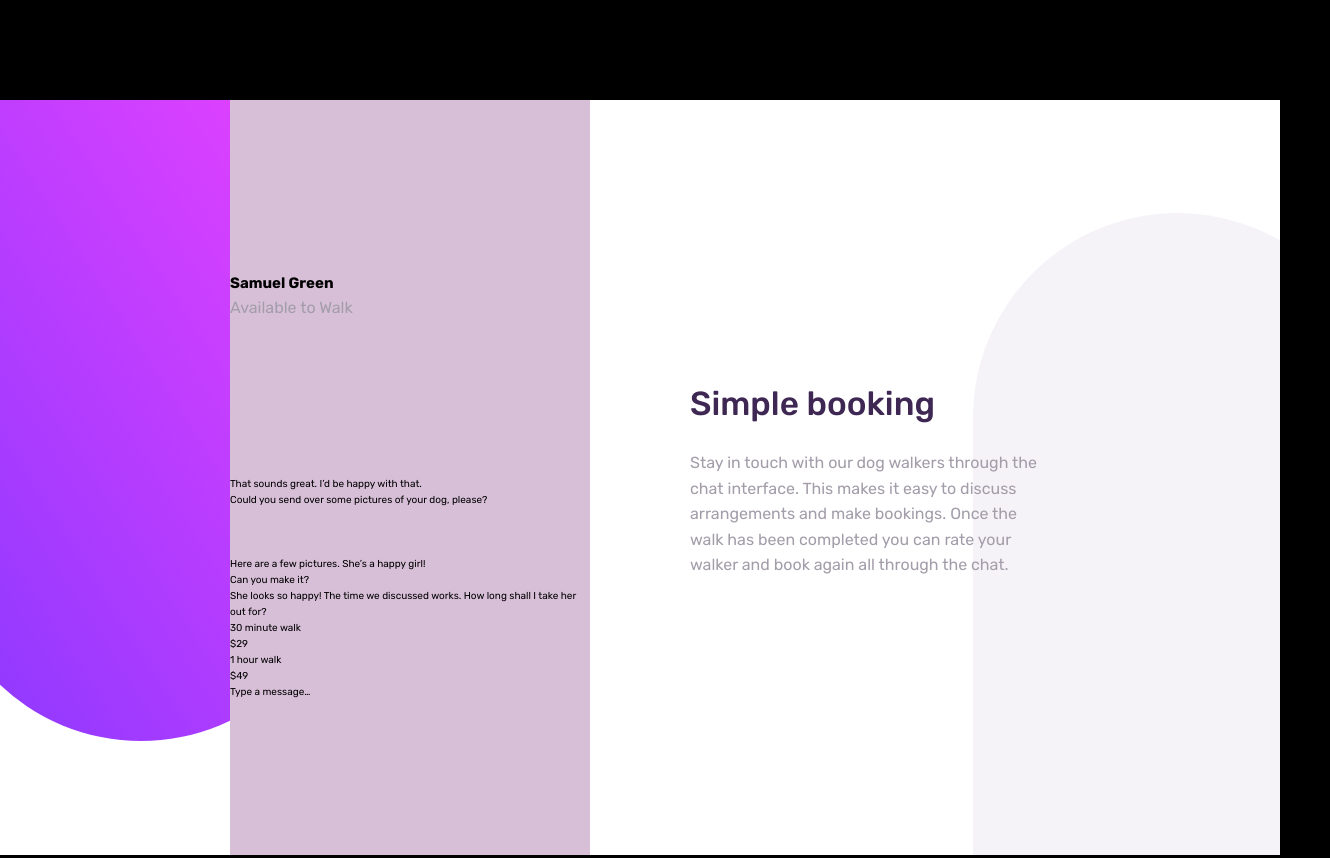
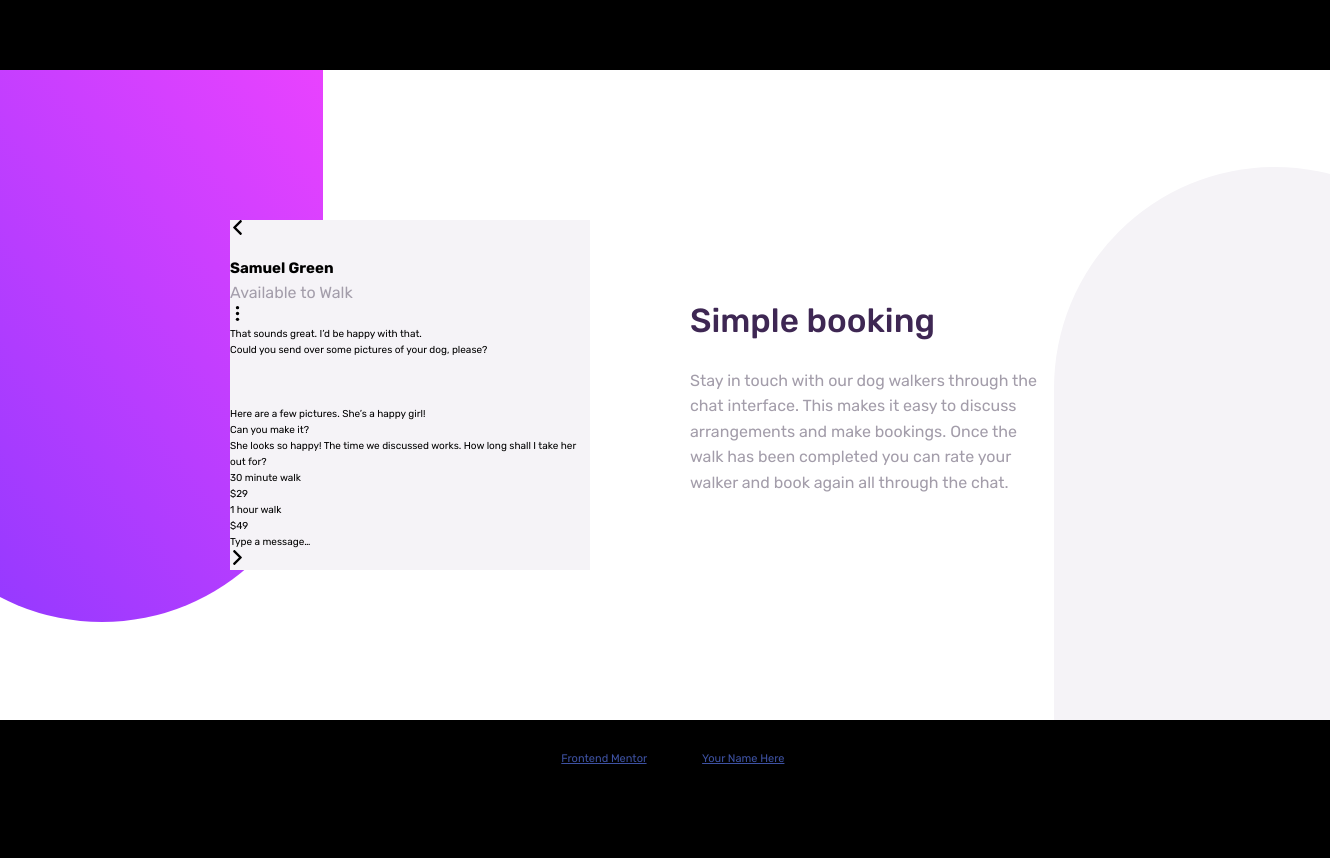
Before and after one commit to TrellixVulnTeam/chatApp_0KZ8, a website: page index.html in a window 1280 px wide. Shown: the top 858 px of the page, 1330 px wide, since content can reach past the window. After the commit the page ends 837 px from the top, so only its background shows below. Drawn offline with Linux system fonts and the light colour scheme.

```diff
--- a/index.html
+++ b/index.html
@@ -28,7 +28,7 @@
           <div class="app__body--top">
             <!-- *add icons for left arrow and ! -->
             <svg class="app__icon">
-              <use xlink:href="images/sprite.svg#"></use>
+              <use xlink:href="images/sprite.svg#left-arrow"></use>
             </svg>
             <figure class="app__item">
               <img src="" alt="" class="app__img" />
@@ -36,7 +36,7 @@
             <h2 class="heading-2">Samuel Green</h2>
             <p class="paragraph small">Available to Walk</p>
             <svg class="app__icon">
-              <use xlink:href="images/sprite.svg#"></use>
+              <use xlink:href="images/sprite.svg#more"></use>
             </svg>
           </div>
           <div class="app__center">
@@ -89,7 +89,7 @@
               <p class="app__text grey-text">Type a message…</p>
               <span>
                 <svg class="app__icon">
-                  <use xlink:href="images/sprite.svg#"></use>
+                  <use xlink:href="images/sprite.svg#right-arrow"></use>
                 </svg>
               </span>
             </div>
--- a/sass/base/_base.scss
+++ b/sass/base/_base.scss
@@ -12,8 +12,8 @@
 
 .container {
   background-color: #000;
-  padding: 10rem 0;
+  padding: 7rem 0;
   display: grid;
   place-items: center;
-  grid-row-gap: 5rem;
+  grid-row-gap: 3rem;
 }
--- a/sass/pages/_home.scss
+++ b/sass/pages/_home.scss
@@ -6,6 +6,7 @@
     max-width: 144rem;
     width: 100%;
     z-index: 1;
+    padding: 15rem 5rem;
     display: grid;
     place-items: center;
     gap: 10rem;
@@ -33,7 +34,7 @@
 
     &--bg-2 {
       bottom: 0;
-      right: -8%;
+      right: -12%;
       background-color: hsl(270, 20%, 96%);
       border-top-right-radius: 25rem;
       border-top-left-radius: 25rem;
@@ -42,7 +43,19 @@
 
   &__illustration {
     grid-column: 2 / 4;
-    background-color: thistle;
+  }
+
+  &__body {
+    background-color: hsl(270, 20%, 96%);
+    // max-height: calc(50rem + 2vh);
+    // max-width: 40rem;
+    // height: 100%;
+    // width: 100%;
+  }
+
+  &__icon {
+    width: 1.5rem;
+    height: 1.5rem;
   }
 
   &__description {
```
Also changed, not shown: css/style.css, images/sprite.svg (added).
